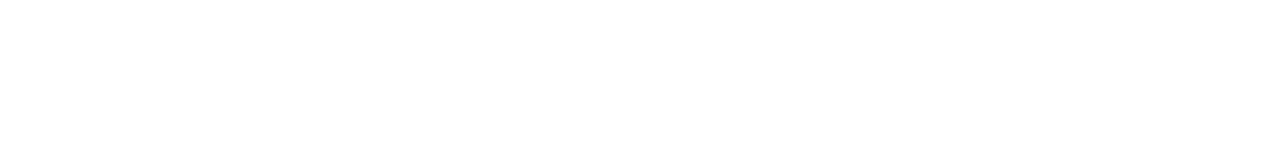
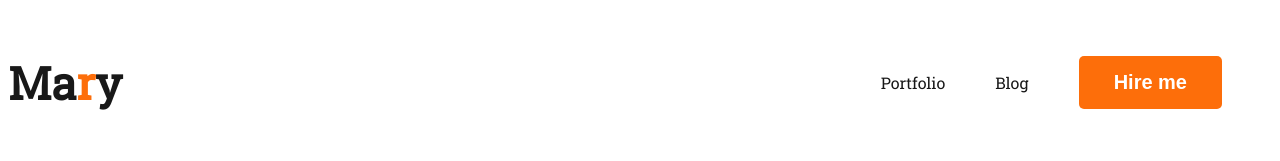
Before and after one commit to naumilhasan007/webdev_portfolio, a plain HTML site: page index.html in a window 1280 px wide. Drawn offline with Linux system fonts and the light colour scheme.

Commit message:
added some thng

```diff
--- a/index.html
+++ b/index.html
@@ -6,11 +6,23 @@
     <meta http-equiv="X-UA-Compatible" content="IE=edge">
     <meta name="viewport" content="width=device-width, initial-scale=1.0">
     <title>Web Devloper Portfoolio</title>
+    <link rel="preconnect" href="https://fonts.googleapis.com">
+    <link rel="preconnect" href="https://fonts.gstatic.com" crossorigin>
+    <link href="https://fonts.googleapis.com/css2?family=Open+Sans:ital,wght@1,700&family=Roboto+Slab&display=swap"
+        rel="stylesheet">
+    <link rel="stylesheet" href="styles/styles.css">
 </head>
 
 <body>
     <header>
-
+        <nav>
+            <h3 class="site-title">Ma<span class="text-primary">r</span>y</h3>
+            <ul>
+                <li><a href=""> Portfolio</a></li>
+                <li><a href=""> Blog</a></li>
+                <li><button class="btn-primary">Hire me</button></li>
+            </ul>
+        </nav>
     </header>
 
     <main>
--- /dev/null
+++ b/styles/styles.css
@@ -0,0 +1,50 @@
+nav {
+    display: flex;
+    align-items: center;
+    justify-content: space-between;
+}
+
+body {
+    font-family: 'Open Sans', sans-serif;
+    font-family: 'Roboto Slab', serif;
+}
+
+.site-title {
+    color: var(--dark-01, #181818);
+    font-size: 45px;
+    font-weight: 800;
+}
+
+.text-primary {
+    color: #FD6E0A;
+    ;
+}
+
+nav>ul {
+    display: flex;
+    align-items: center;
+
+}
+
+nav li {
+    list-style: none;
+    margin-right: 50px;
+
+}
+
+nav a {
+    text-decoration: none;
+    color: #181818;
+}
+
+.btn-primary {
+    border-radius: 5px;
+    background: #FD6E0A;
+    color: var(--white-color, #FFF);
+    color: white;
+    font-size: 20px;
+    font-weight: 700;
+    border: 0;
+    padding: 15px 35px;
+
+}
```
